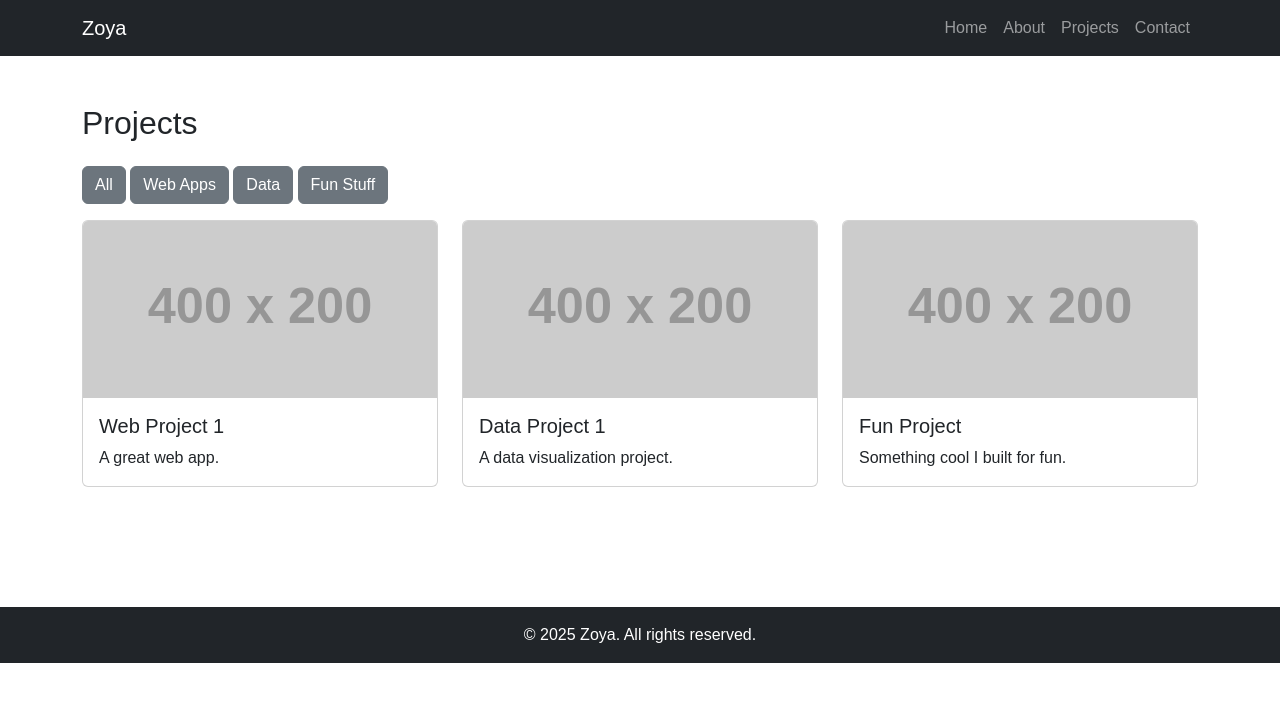
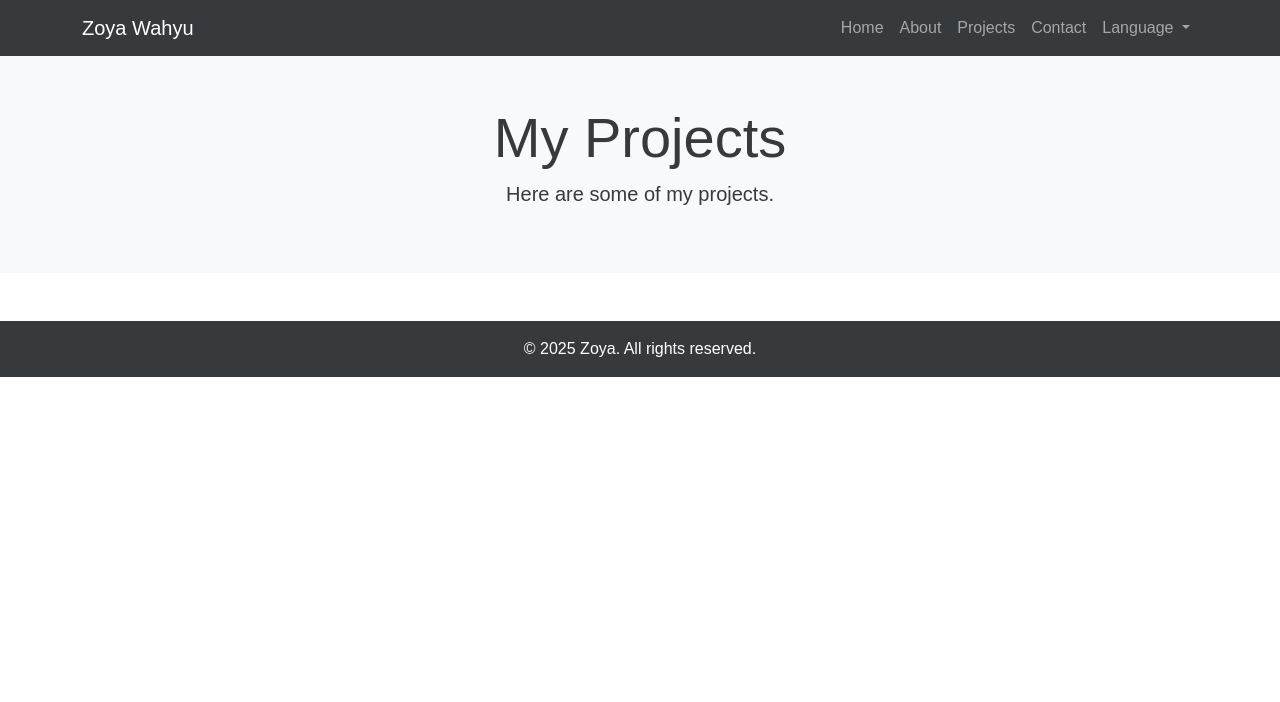
Before and after one commit to hanyazoya/testt, a plain HTML site: page projects.html in a window 1280 px wide. Drawn offline with nearby package versions, Linux system fonts and the light colour scheme; placeholder pictures from the web are drawn by us.

Commit message:
feat: add multiple languages, web icons, bootswatch

```diff
--- /dev/null
+++ b/assets/js/content.js
@@ -0,0 +1,53 @@
+const translations = {
+  en: {
+    nav: { home: "Home", about: "About", projects: "Projects", contact: "Contact", lang: "Language" },
+    title: {
+      index: "Welcome to My Portfolio",
+      about: "About Me",
+      projects: "My Projects",
+      contact: "Contact Me"
+    },
+    subtitle: {
+      index: "Ask me anything about my work and experience!",
+      about: "This is the about page content.",
+      projects: "Here are some of my projects.",
+      contact: "Get in touch with me."
+    },
+    input: "Type your question...",
+    send: "Send"
+  },
+  id: {
+    nav: { home: "Beranda", about: "Tentang", projects: "Proyek", contact: "Kontak", lang: "Bahasa" },
+    title: {
+      index: "Selamat Datang di Portofolio Saya",
+      about: "Tentang Saya",
+      projects: "Proyek Saya",
+      contact: "Hubungi Saya"
+    },
+    subtitle: {
+      index: "Tanyakan apa saja tentang pekerjaan dan pengalaman saya!",
+      about: "Ini adalah konten halaman tentang.",
+      projects: "Berikut beberapa proyek saya.",
+      contact: "Hubungi saya di sini."
+    },
+    input: "Ketik pertanyaan Anda...",
+    send: "Kirim"
+  },
+  zh: {
+    nav: { home: "主页", about: "关于", projects: "项目", contact: "联系", lang: "语言" },
+    title: {
+      index: "欢迎来到我的作品集",
+      about: "关于我",
+      projects: "我的项目",
+      contact: "联系我"
+    },
+    subtitle: {
+      index: "随时向我询问有关我的工作和经验！",
+      about: "这是关于页面的内容。",
+      projects: "这里是我的一些项目。",
+      contact: "欢迎与我联系。"
+    },
+    input: "输入您的问题...",
+    send: "发送"
+  }
+};
--- a/assets/js/script.js
+++ b/assets/js/script.js
@@ -1,19 +1,51 @@
+function getPageKey() {
+  const path = window.location.pathname;
+  if (path.includes("about")) return "about";
+  if (path.includes("projects")) return "projects";
+  if (path.includes("contact")) return "contact";
+  return "index";
+}
+
 $(document).ready(function() {
-  // Chatbot mock answers
+
+  // After header/footer loaded and DOM ready
+  const savedLang = localStorage.getItem("selectedLang") || "en";
+  const t = translations[savedLang];
+  const pageKey = getPageKey();
+
+  // Navbar
+  $("#nav-home").text(t.nav.home);
+  $("#nav-about").text(t.nav.about);
+  $("#nav-projects").text(t.nav.projects);
+  $("#nav-contact").text(t.nav.contact);
+  $("#langDropdown").text(t.nav.lang);
+
+  // Section
+  $("#title-text").text(t.title[pageKey]);
+  $("#subtitle-text").text(t.subtitle[pageKey]);
+  $("#chat-input").attr("placeholder", t.input);
+  $("#chat-send").text(t.send);
+
+  // Dynamic year
+  $("#year").text(new Date().getFullYear());
+
+  // Chatbot mock answers (only on index)
+  if ($("#chat-send").length) {
     $('#chat-send').click(function() {
       let question = $('#chat-input').val();
       if (!question) return;
       $('#chat-box').append('<div><strong>You:</strong> ' + question + '</div>');
       $('#chat-input').val('');
-    // simple static responses (replace with API call if needed)
       let answer = 'Thanks for asking! I am Zoya, a developer passionate about coding.';
       if (question.toLowerCase().includes('project')) answer = 'I have done several projects in web and data.';
       if (question.toLowerCase().includes('skill')) answer = 'My skills include HTML, CSS, JS, PHP, and more.';
       $('#chat-box').append('<div><strong>ZoyaBot:</strong> ' + answer + '</div>');
       $('#chat-box').scrollTop($('#chat-box')[0].scrollHeight);
     });
+  }
 
-  // Filter projects
+  // Filter projects (only on projects)
+  if ($('.filter-btn').length) {
     $('.filter-btn').click(function() {
       let filter = $(this).data('filter');
       if (filter === 'all') {
@@ -23,4 +55,26 @@ $(document).ready(function() {
         $('.project-card[data-category="' + filter + '"]').show();
       }
     });
+  }
 });
+
+$(document).on("click", ".lang-option", function(e) {
+  e.preventDefault();
+  const lang = $(this).data("lang");
+  localStorage.setItem("selectedLang", lang); // Save to localStorage
+  const t = translations[lang];
+  const pageKey = getPageKey();
+
+  // Navbar
+  $("#nav-home").text(t.nav.home);
+  $("#nav-about").text(t.nav.about);
+  $("#nav-projects").text(t.nav.projects);
+  $("#nav-contact").text(t.nav.contact);
+  $("#langDropdown").text(t.nav.lang);
+
+  // Section
+  $("#title-text").text(t.title[pageKey]);
+  $("#subtitle-text").text(t.subtitle[pageKey]);
+  $("#chat-input").attr("placeholder", t.input);
+  $("#chat-send").text(t.send);
+});
--- /dev/null
+++ b/partials/footer.html
@@ -0,0 +1,9 @@
+<footer class="bg-dark text-white text-center py-3 mt-5">
+  &copy; <span id="year"></span> Zoya. All rights reserved.
+</footer>
+
+<script>
+  document.addEventListener("DOMContentLoaded", function() {
+    document.getElementById("year").textContent = new Date().getFullYear();
+  });
+</script>
--- /dev/null
+++ b/partials/header.html
@@ -0,0 +1,28 @@
+<nav class="navbar navbar-expand-lg navbar-dark bg-dark">
+  <div class="container">
+    <a class="navbar-brand" href="index.html">Zoya Wahyu</a>
+    <button class="navbar-toggler" type="button" data-bs-toggle="collapse"
+            data-bs-target="#navbarNav" aria-controls="navbarNav" aria-expanded="false">
+      <span class="navbar-toggler-icon"></span>
+    </button>
+    <div class="collapse navbar-collapse" id="navbarNav">
+      <ul class="navbar-nav ms-auto">
+        <li class="nav-item"><a class="nav-link" id="nav-home" href="index.html">Home</a></li>
+        <li class="nav-item"><a class="nav-link" id="nav-about" href="about.html">About</a></li>
+        <li class="nav-item"><a class="nav-link" id="nav-projects" href="projects.html">Projects</a></li>
+        <li class="nav-item"><a class="nav-link" id="nav-contact" href="contact.html">Contact</a></li>
+        <li class="nav-item dropdown">
+          <a class="nav-link dropdown-toggle" href="#" id="langDropdown" role="button"
+             data-bs-toggle="dropdown" aria-expanded="false">
+            Language
+          </a>
+          <ul class="dropdown-menu dropdown-menu-end" aria-labelledby="langDropdown">
+            <li><a class="dropdown-item lang-option" data-lang="id" href="#">Indonesian</a></li>
+            <li><a class="dropdown-item lang-option" data-lang="en" href="#">English</a></li>
+            <li><a class="dropdown-item lang-option" data-lang="zh" href="#">Mandarin</a></li>
+          </ul>
+        </li>
+      </ul>
+    </div>
+  </div>
+</nav>
--- a/projects.html
+++ b/projects.html
@@ -4,75 +4,36 @@
   <meta charset="UTF-8">
   <title>Projects - Zoya</title>
   <meta name="viewport" content="width=device-width, initial-scale=1">
-  <link href="https://cdn.jsdelivr.net/npm/bootstrap@5.3.0/dist/css/bootstrap.min.css" rel="stylesheet">
+  <link href="https://cdn.jsdelivr.net/npm/bootswatch@5.3.3/dist/cosmo/bootstrap.min.css" rel="stylesheet">
   <link rel="stylesheet" href="assets/css/style.css">
+  <link rel="icon" href="assets/img/favicon.ico">
 </head>
 <body>
-<nav class="navbar navbar-expand-lg navbar-dark bg-dark">
+
+<div id="header"></div>
+
+<section class="py-5 text-center bg-light">
   <div class="container">
-    <a class="navbar-brand" href="index.html">Zoya</a>
-    <button class="navbar-toggler" type="button" data-bs-toggle="collapse"
-            data-bs-target="#navbarNav" aria-controls="navbarNav" aria-expanded="false">
-      <span class="navbar-toggler-icon"></span>
-    </button>
-    <div class="collapse navbar-collapse" id="navbarNav">
-      <ul class="navbar-nav ms-auto">
-        <li class="nav-item"><a class="nav-link" href="index.html">Home</a></li>
-        <li class="nav-item"><a class="nav-link" href="about.html">About</a></li>
-        <li class="nav-item"><a class="nav-link" href="projects.html">Projects</a></li>
-        <li class="nav-item"><a class="nav-link" href="contact.html">Contact</a></li>
-      </ul>
-    </div>
-  </div>
-</nav>
-
-<section class="py-5">
-  <div class="container">
-    <h2 class="mb-4">Projects</h2>
-    <div class="mb-3">
-      <button class="btn btn-secondary filter-btn" data-filter="all">All</button>
-      <button class="btn btn-secondary filter-btn" data-filter="web">Web Apps</button>
-      <button class="btn btn-secondary filter-btn" data-filter="data">Data</button>
-      <button class="btn btn-secondary filter-btn" data-filter="fun">Fun Stuff</button>
-    </div>
-    <div class="row" id="project-list">
-      <div class="col-md-4 mb-4 project-card" data-category="web">
-        <div class="card h-100">
-          <img src="https://via.placeholder.com/400x200" class="card-img-top" alt="Project 1">
-          <div class="card-body">
-            <h5 class="card-title">Web Project 1</h5>
-            <p class="card-text">A great web app.</p>
-          </div>
-        </div>
-      </div>
-      <div class="col-md-4 mb-4 project-card" data-category="data">
-        <div class="card h-100">
-          <img src="https://via.placeholder.com/400x200" class="card-img-top" alt="Project 2">
-          <div class="card-body">
-            <h5 class="card-title">Data Project 1</h5>
-            <p class="card-text">A data visualization project.</p>
-          </div>
-        </div>
-      </div>
-      <div class="col-md-4 mb-4 project-card" data-category="fun">
-        <div class="card h-100">
-          <img src="https://via.placeholder.com/400x200" class="card-img-top" alt="Project 3">
-          <div class="card-body">
-            <h5 class="card-title">Fun Project</h5>
-            <p class="card-text">Something cool I built for fun.</p>
-          </div>
-        </div>
-      </div>
-    </div>
+    <h1 class="display-4" id="title-text">My Projects</h1>
+    <p class="lead" id="subtitle-text">Here are some of my projects.</p>
+    <!-- Add your project cards here -->
   </div>
 </section>
 
-<footer class="bg-dark text-white text-center py-3 mt-5">
-  &copy; 2025 Zoya. All rights reserved.
-</footer>
+<div id="footer"></div>
 
 <script src="https://cdn.jsdelivr.net/npm/bootstrap@5.3.0/dist/js/bootstrap.bundle.min.js"></script>
 <script src="https://code.jquery.com/jquery-3.6.0.min.js"></script>
+<script>
+  $(function() {
+    $("#header").load("partials/header.html");
+    $("#footer").load("partials/footer.html", function() {
+      document.getElementById("year").textContent = new Date().getFullYear();
+    });
+  });
+</script>
+<script src="assets/js/content.js"></script>
 <script src="assets/js/script.js"></script>
+
 </body>
 </html>
```
Also changed, not shown: about.html (+20 -39 lines), contact.html (+18 -24 lines), index.html (+19 -23 lines), assets/img/favicon.ico (added). Lines whose indentation alone changed are shown as unchanged.
